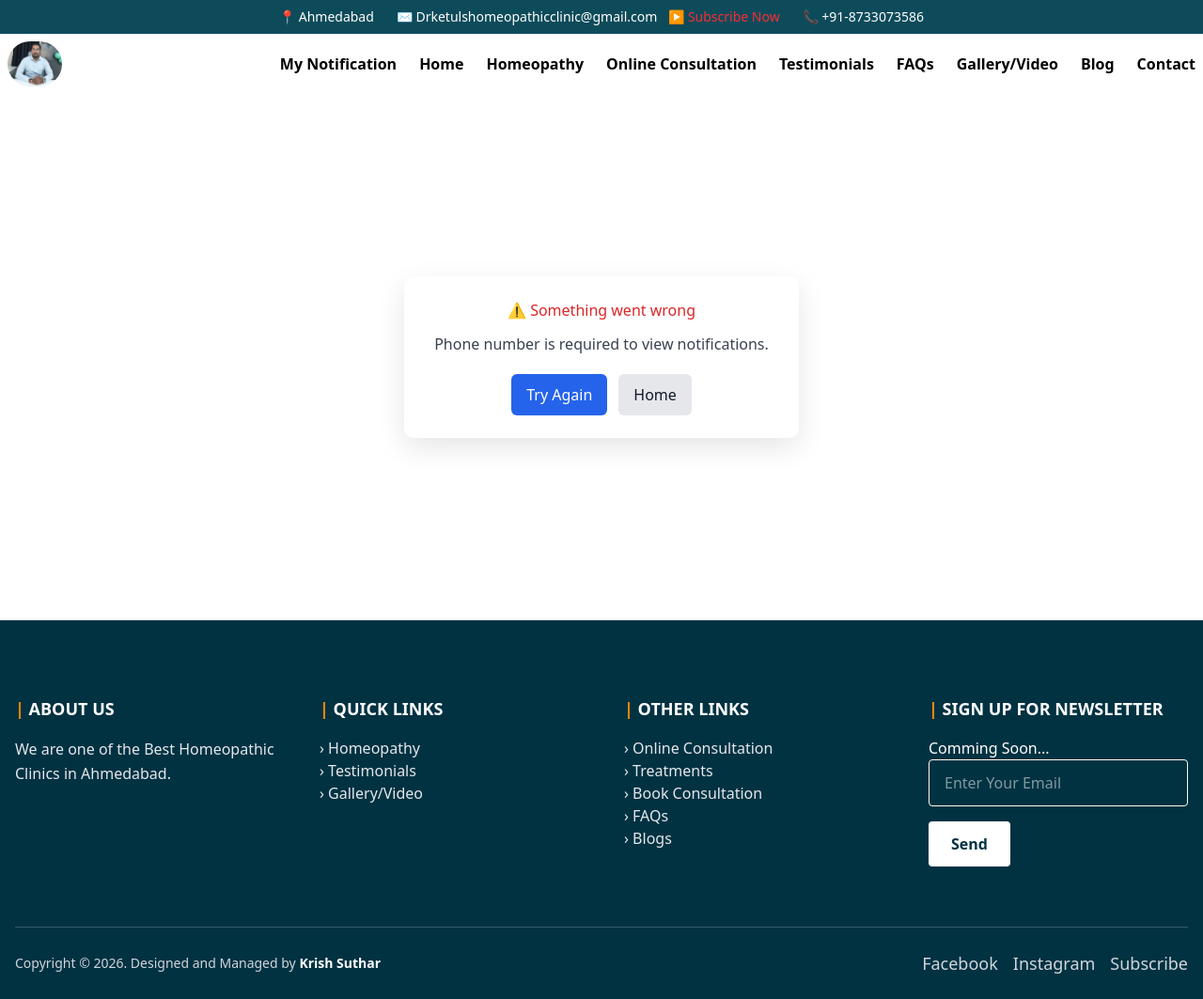
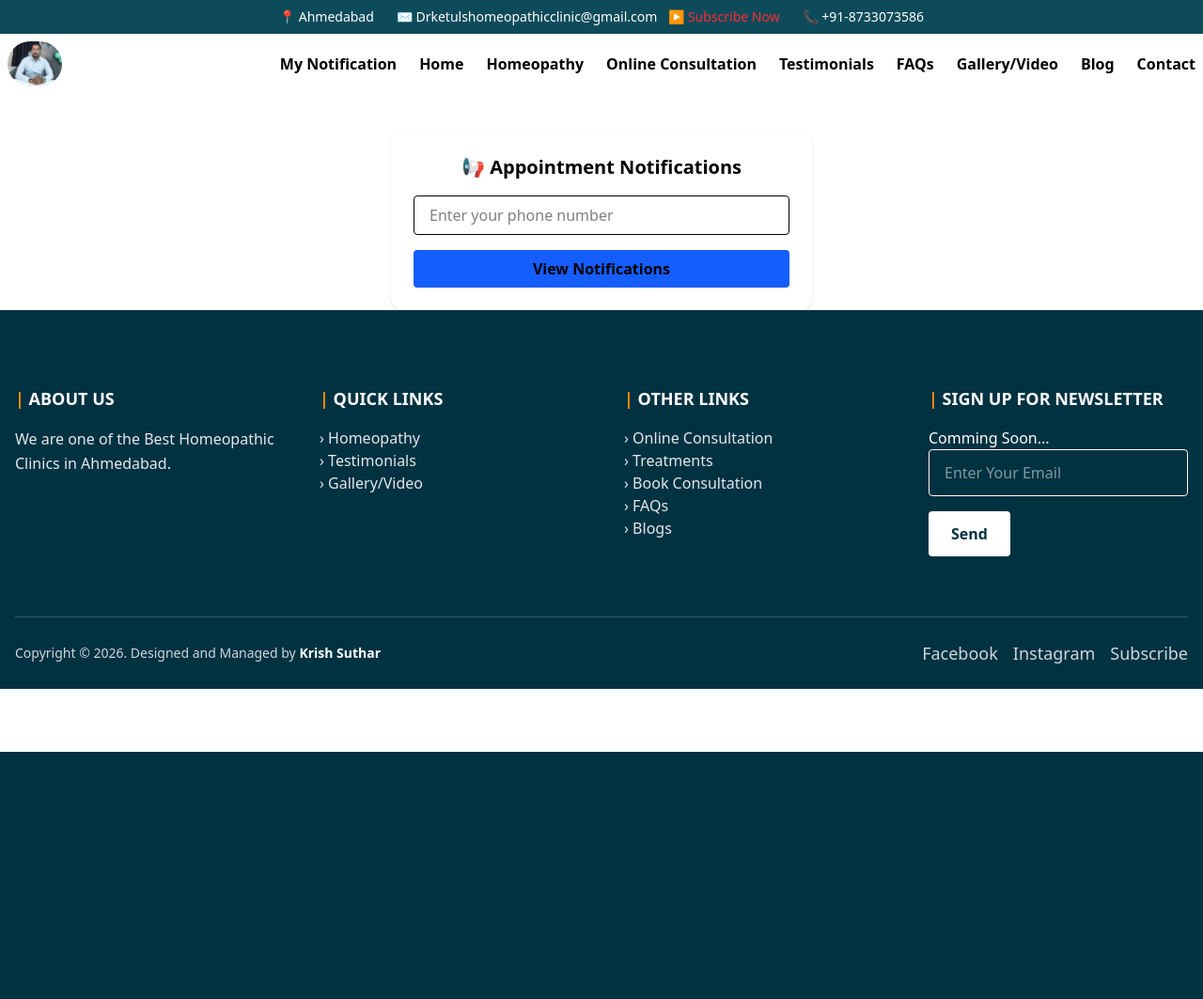
Before and after one commit to KrishSuthar17/Clinic-Freelancing-Project, a Django app: page /my-notifications/ in a window 1280 px wide. Shown: the whole page at 94% size. After the commit the page ends 800 px from the top, so only its background shows below. Run offline with Django 5.2, Linux system fonts and the light colour scheme; some libraries are stand-ins or nearby versions.

Commit message:
few changes

```diff
--- a/clinic_app/views.py
+++ b/clinic_app/views.py
@@ -18,7 +18,8 @@ from .constants import MAX_APPOINTMENTS_PER_DAY
 from .utils.notifications import notify_doctor_new_booking
 from .utils.audit import log_action,get_client_ip
 from .utils.rate_limit import is_rate_limited
-import traceback
+import re
+
 from django.contrib.auth.decorators import login_required
 # Create your views here.
 
@@ -297,7 +298,7 @@ def confirm_appointment(appointment):
 
     Notification.objects.create(
         recipient_type="patient",
-        recipient_id=appointment.id,
+        recipient_id=int(appointment.phone),
         title="Appointment Confirmed",
         message="Your appointment has been confirmed."
     )
@@ -331,21 +332,33 @@ def confirm_appointment(request, appointment_id):
     return redirect("/admin/")
 
 
+def patient_notifications(request):
+    notifications = []
+    phone = None
+    error = None
 
-def patient_notifications(request):
-    phone = request.GET.get("phone")
+    if request.method == "POST":
+        phone = request.POST.get("phone")
 
-    if not phone:
-        return render(request, "error.html", {
-            "error": "Phone number is required to view notifications."
-        })
+        if not phone:
+            error = "Phone number is required."
+        elif not re.match(r"^[6-9]\d{9}$", phone):
+            error = "Enter a valid 10-digit mobile number."
+        else:
+            notifications = (
+                Notification.objects
+                .filter(
+                    recipient_type="patient",
+                    recipient_id=int(phone)
+                )
+                .order_by("-created_at")[:4]
+            )
 
-    notifications = Notification.objects.filter(
-        recipient_type="patient",
-        recipient_id=phone
-    ).order_by("-created_at")[:4]
+            if not notifications:
+                error = "No notifications found for this number."
 
     return render(request, "patient_notifications.html", {
+        "notifications": notifications,
         "phone": phone,
-        "notifications": notifications
+        "error": error
     })
--- a/templates/base.html
+++ b/templates/base.html
@@ -30,7 +30,7 @@
     if ("serviceWorker" in navigator) {
       navigator.serviceWorker.register("/firebase-messaging-sw.js")
         .then(reg => {
-          console.log("🔥 Firebase SW registered", reg.scope);
+          console.log();
         })
         .catch(err => {
           console.error("❌ SW registration failed", err);
--- a/templates/patient_notifications.html
+++ b/templates/patient_notifications.html
@@ -1,41 +1,42 @@
 {% extends "base.html" %}
+{% block content %}
 
-{% block content %}
-<div class="max-w-3xl mx-auto mt-10 bg-white p-6 rounded-xl shadow">
+<div class="max-w-md mx-auto mt-10 bg-white p-6 rounded-xl shadow">
 
-    <h1 class="text-2xl font-bold mb-4">
-        🔔 My Notifications
-    </h1>
+    <h2 class="text-xl font-bold text-center mb-4">
+        📢 Appointment Notifications
+    </h2>
 
-    <p class="text-sm text-gray-500 mb-6">
-        Phone: <strong>{{ phone }}</strong>
+    <form method="post" class="space-y-4">
+        {% csrf_token %}
+        <input type="text" name="phone" placeholder="Enter your phone number" value="{{ phone|default:'' }}"
+            class="w-full border rounded px-4 py-2" required>
+
+        <button type="submit" class="w-full bg-blue-600 text-black py-2 rounded font-semibold">
+            View Notifications
+        </button>
+    </form>
+
+    {% if error %}
+    <p class="mt-4 text-red-600 text-sm text-center">
+        {{ error }}
     </p>
+    {% endif %}
 
     {% if notifications %}
-    <ul class="space-y-4">
+    <ul class="mt-6 space-y-3">
         {% for n in notifications %}
-        <li class="border rounded-lg p-4 {% if not n.is_read %}bg-blue-50{% endif %}">
-            <div class="flex justify-between items-start">
-                <div>
-                    <h3 class="font-semibold text-gray-800">
-                        {{ n.title }}
-                    </h3>
-                    <p class="text-gray-600 mt-1">
-                        {{ n.message }}
-                    </p>
-                </div>
-                <span class="text-xs text-gray-400">
-                    {{ n.created_at|date:"d M Y, H:i" }}
-                </span>
-            </div>
+        <li class="border rounded p-3 bg-gray-50">
+            <p class="font-semibold">{{ n.title }}</p>
+            <p class="text-sm text-gray-600">{{ n.message }}</p>
+            <p class="text-xs text-gray-400 mt-1">
+                {{ n.created_at|date:"d M Y, H:i" }}
+            </p>
         </li>
         {% endfor %}
     </ul>
-    {% else %}
-    <p class="text-gray-500">
-        No notifications yet.
-    </p>
     {% endif %}
 
 </div>
+
 {% endblock %}
--- a/theme/static/css/dist/styles.css
+++ b/theme/static/css/dist/styles.css
@@ -9,10 +9,13 @@
     --font-mono: ui-monospace, SFMono-Regular, Menlo, Monaco, Consolas, 'Liberation Mono', 'Courier New',
     monospace;
     --color-red-100: oklch(93.6% 0.032 17.717);
+    --color-red-400: oklch(70.4% 0.191 22.216);
     --color-red-500: oklch(63.7% 0.237 25.331);
+    --color-red-600: oklch(57.7% 0.245 27.325);
     --color-red-700: oklch(50.5% 0.213 27.518);
     --color-orange-400: oklch(75% 0.183 55.934);
     --color-amber-50: oklch(98.7% 0.022 95.277);
+    --color-amber-100: oklch(96.2% 0.059 95.617);
     --color-amber-500: oklch(76.9% 0.188 70.08);
     --color-amber-600: oklch(66.6% 0.179 58.318);
     --color-amber-800: oklch(47.3% 0.137 46.201);
@@ -21,14 +24,17 @@
     --color-green-100: oklch(96.2% 0.044 156.743);
     --color-green-400: oklch(79.2% 0.209 151.711);
     --color-green-500: oklch(72.3% 0.219 149.579);
+    --color-green-600: oklch(62.7% 0.194 149.214);
     --color-green-700: oklch(52.7% 0.154 150.069);
     --color-blue-100: oklch(93.2% 0.032 255.585);
+    --color-blue-600: oklch(54.6% 0.245 262.881);
     --color-blue-700: oklch(48.8% 0.243 264.376);
     --color-blue-800: oklch(42.4% 0.199 265.638);
     --color-gray-50: oklch(98.5% 0.002 247.839);
     --color-gray-100: oklch(96.7% 0.003 264.542);
     --color-gray-200: oklch(92.8% 0.006 264.531);
     --color-gray-300: oklch(87.2% 0.01 258.338);
+    --color-gray-400: oklch(70.7% 0.022 261.325);
     --color-gray-500: oklch(55.1% 0.027 264.364);
     --color-gray-600: oklch(44.6% 0.03 256.802);
     --color-gray-700: oklch(37.3% 0.034 259.733);
@@ -39,11 +45,14 @@
     --spacing: 0.25rem;
     --container-3xs: 16rem;
     --container-md: 28rem;
+    --container-lg: 32rem;
     --container-xl: 36rem;
     --container-3xl: 48rem;
     --container-4xl: 56rem;
     --container-5xl: 64rem;
     --container-7xl: 80rem;
+    --text-xs: 0.75rem;
+    --text-xs--line-height: calc(1 / 0.75);
     --text-sm: 0.875rem;
     --text-sm--line-height: calc(1.25 / 0.875);
     --text-base: 1rem;
@@ -351,6 +312,9 @@
   .mt-6 {
     margin-top: calc(var(--spacing) * 6);
   }
+  .mt-10 {
+    margin-top: calc(var(--spacing) * 10);
+  }
   .mt-12 {
     margin-top: calc(var(--spacing) * 12);
   }
@@ -726,6 +700,9 @@
   .bg-blue-100 {
     background-color: var(--color-blue-100);
   }
+  .bg-blue-600 {
+    background-color: var(--color-blue-600);
+  }
   .bg-blue-800 {
     background-color: var(--color-blue-800);
   }
@@ -759,17 +745,20 @@
   .p-3 {
     padding: calc(var(--spacing) * 3);
   }
-  .p-3\.5 {
-    padding: calc(var(--spacing) * 3.5);
-  }
   .p-4 {
     padding: calc(var(--spacing) * 4);
   }
   .p-5 {
     padding: calc(var(--spacing) * 5);
   }
+  .p-6 {
+    padding: calc(var(--spacing) * 6);
+  }
   .p-8 {
     padding: calc(var(--spacing) * 8);
+  }
+  .p-10 {
+    padding: calc(var(--spacing) * 10);
   }
   .p-14 {
     padding: calc(var(--spacing) * 14);
@@ -981,6 +989,10 @@
   .underline {
     text-decoration-line: underline;
   }
+  .shadow {
+    --tw-shadow: 0 1px 3px 0 var(--tw-shadow-color, rgb(0 0 0 / 0.1)), 0 1px 2px -1px var(--tw-shadow-color, rgb(0 0 0 / 0.1));
+    box-shadow: var(--tw-inset-shadow), var(--tw-inset-ring-shadow), var(--tw-ring-offset-shadow), var(--tw-ring-shadow), var(--tw-shadow);
+  }
   .shadow-2xl {
     --tw-shadow: 0 25px 50px -12px var(--tw-shadow-color, rgb(0 0 0 / 0.25));
     box-shadow: var(--tw-inset-shadow), var(--tw-inset-ring-shadow), var(--tw-ring-offset-shadow), var(--tw-ring-shadow), var(--tw-shadow);
@@ -1247,6 +1251,21 @@
       justify-content: flex-end;
     }
   }
+}
+@property --tw-scale-x {
+  syntax: "*";
+  inherits: false;
+  initial-value: 1;
+}
+@property --tw-scale-y {
+  syntax: "*";
+  inherits: false;
+  initial-value: 1;
+}
+@property --tw-scale-z {
+  syntax: "*";
+  inherits: false;
+  initial-value: 1;
 }
 @property --tw-space-y-reverse {
   syntax: "*";
@@ -1344,33 +1363,12 @@
   syntax: "*";
   inherits: false;
 }
-@property --tw-text-shadow-color {
-  syntax: "*";
-  inherits: false;
-}
-@property --tw-text-shadow-alpha {
-  syntax: "<percentage>";
-  inherits: false;
-  initial-value: 100%;
-}
-@property --tw-scale-x {
-  syntax: "*";
-  inherits: false;
-  initial-value: 1;
-}
-@property --tw-scale-y {
-  syntax: "*";
-  inherits: false;
-  initial-value: 1;
-}
-@property --tw-scale-z {
-  syntax: "*";
-  inherits: false;
-  initial-value: 1;
-}
 @layer properties {
   @supports ((-webkit-hyphens: none) and (not (margin-trim: inline))) or ((-moz-orient: inline) and (not (color:rgb(from red r g b)))) {
     *, ::before, ::after, ::backdrop {
+      --tw-scale-x: 1;
+      --tw-scale-y: 1;
+      --tw-scale-z: 1;
       --tw-space-y-reverse: 0;
       --tw-border-style: solid;
       --tw-leading: initial;
@@ -1392,11 +1390,6 @@
       --tw-ring-offset-shadow: 0 0 #0000;
       --tw-outline-style: solid;
       --tw-duration: initial;
-      --tw-text-shadow-color: initial;
-      --tw-text-shadow-alpha: 100%;
-      --tw-scale-x: 1;
-      --tw-scale-y: 1;
-      --tw-scale-z: 1;
     }
   }
 }
```
Also changed, not shown: other parts of theme/static/css/dist/styles.css (+100 -118 lines), templates/success.html (+13 -7 lines).
